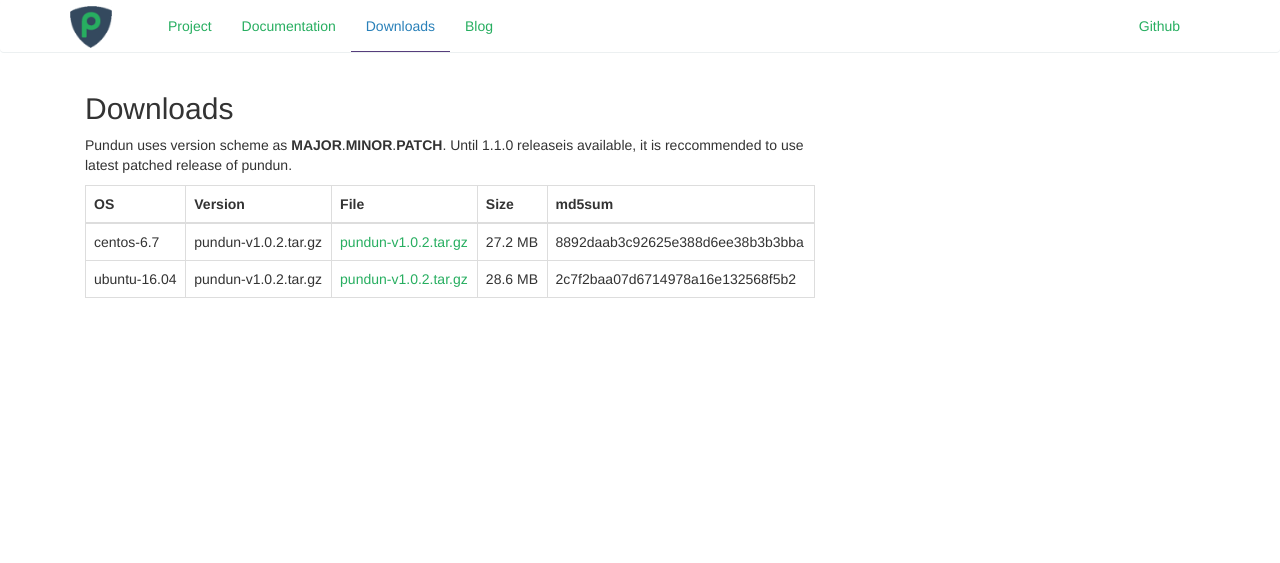
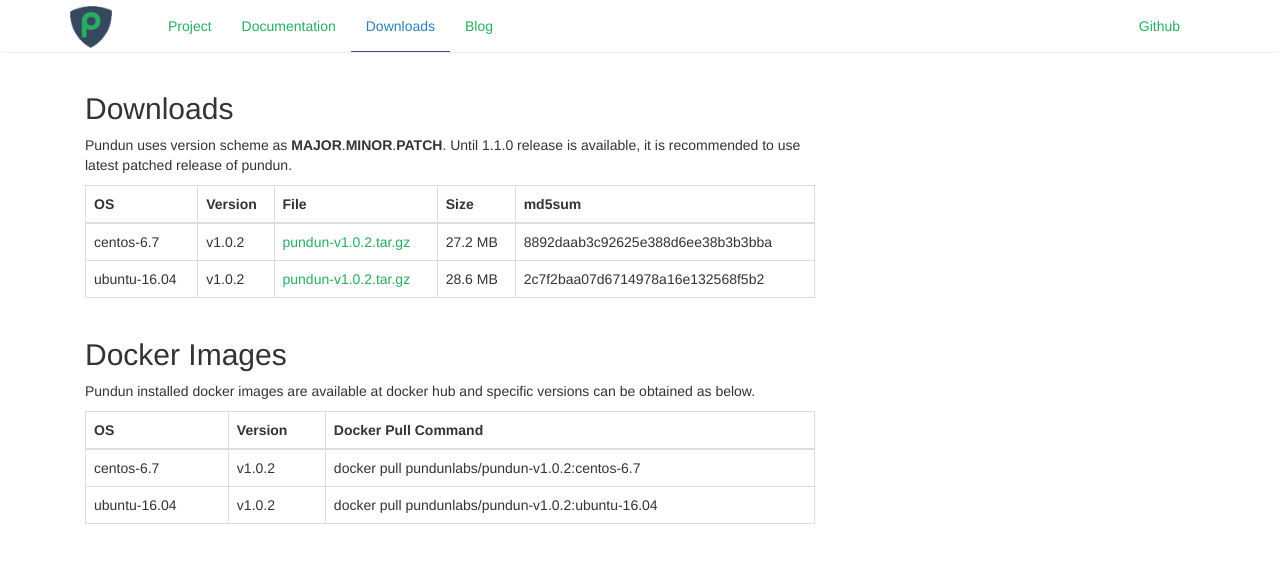
Before and after one commit to pundunlabs/pundunlabs.github.io, a Jekyll site: the page built from downloads/index.md, in a window 1280 px wide. Shown: the top 563 px of the page. Built offline with Jekyll 4.4.1, drawn with Linux system fonts in a browser that asks for light colours.

Commit message:
Add docker pull commands to downloads page.

```diff
--- /dev/null
+++ b/_includes/docker_table.html
@@ -0,0 +1,25 @@
+{% assign columns = "OS,Version,Docker Pull Command"  | split: ',' %}
+{% assign files = site.pages | where: "layout", "file" %}
+<table class="responsive-table table">
+    <thead>
+	<tr>
+	    {% for col in columns %}
+		<th scope="col">{{ col }}</th>
+	    {% endfor %}
+	</tr>
+    </thead>
+    <tbody>
+	{{ assign total = 0 }}
+	{% for file in files %}
+	    <tr>
+		{% assign tokens = file.Path | split: '/' %}
+		{% assign os = tokens[1] %}
+		{% assign version = file.Name | slice: 7,6 %}
+		<td data-title="OS"> {{ os }} </td>
+		<td data-title="Version"> {{ version }} </td>
+		{% assign docker_pull = "docker pull pundunlabs/pundun-" %}
+		<td data-title="Docker Pull Command"> {{ docker_pull | append: version | append: ":" | append: os }} </td>
+	    </tr>
+	{% endfor %}
+    </tbody>
+</table>
--- a/_includes/downloads_table.html
+++ b/_includes/downloads_table.html
@@ -14,7 +14,7 @@
 	    <tr>
 		{% assign tokens = file.Path | split: '/' %}
 		<td data-title="OS"> {{ tokens[1] }} </td>
-		<td data-title="Version"> {{ file.Name }} </td>
+		<td data-title="Version"> {{ file.Name | slice: 7,6}} </td>
 		<td data-title="File"><a href="{{file.DownloadUrl}} "> {{ file.Name }} </a></td>
 		<td data-title="Size"> {{ file.Size }} </td>
 		<td data-title="md5sum"> {{ file.Md5sum }} </td>
--- /dev/null
+++ b/_includes/downloads_template.html
@@ -0,0 +1,20 @@
+<div class="row-fluid">
+  <div class="col-xs-8">
+	{{ downloads_row0 | markdownify }}
+  </div>
+</div>
+<div class="row-fluid">
+  <div class="col-xs-8">
+	{% include downloads_table.html %}
+  </div>
+</div>
+<div class="row-fluid">
+  <div class="col-xs-8">
+	{{ downloads_row1 | markdownify }}
+  </div>
+</div>
+<div class="row-fluid">
+  <div class="col-xs-8">
+	{% include docker_table.html %}
+  </div>
+</div>
--- a/_layouts/downloads.html
+++ b/_layouts/downloads.html
@@ -1,13 +1,3 @@
 {% include header.html %}
-<div class="row-fluid">
-  <div class="col-xs-8">
-	<div id=toc></div>
-	{{ content }}
-  </div>
-</div>
-<div class="row-fluid">
-  <div class="col-xs-8">
-	{% include downloads_table.html %}
-  </div>
-</div>
+{{ content }}
 {% include docs_footer.html %}
--- a/downloads/index.md
+++ b/downloads/index.md
@@ -4,5 +4,14 @@
 group: "navigation"
 order: "100"
 ---
+{% capture downloads_row0 %}
 ## Downloads
-Pundun uses version scheme as **MAJOR**.**MINOR**.**PATCH**. Until 1.1.0 releaseis available, it is reccommended to use latest patched release of pundun.
+Pundun uses version scheme as **MAJOR**.**MINOR**.**PATCH**. Until 1.1.0 release is available, it is recommended to use latest patched release of pundun.
+{% endcapture %}
+
+{% capture downloads_row1 %}
+## Docker Images
+Pundun installed docker images are available at docker hub and specific versions can be obtained as below.
+{% endcapture %}
+
+{% include downloads_template.html %}
```
